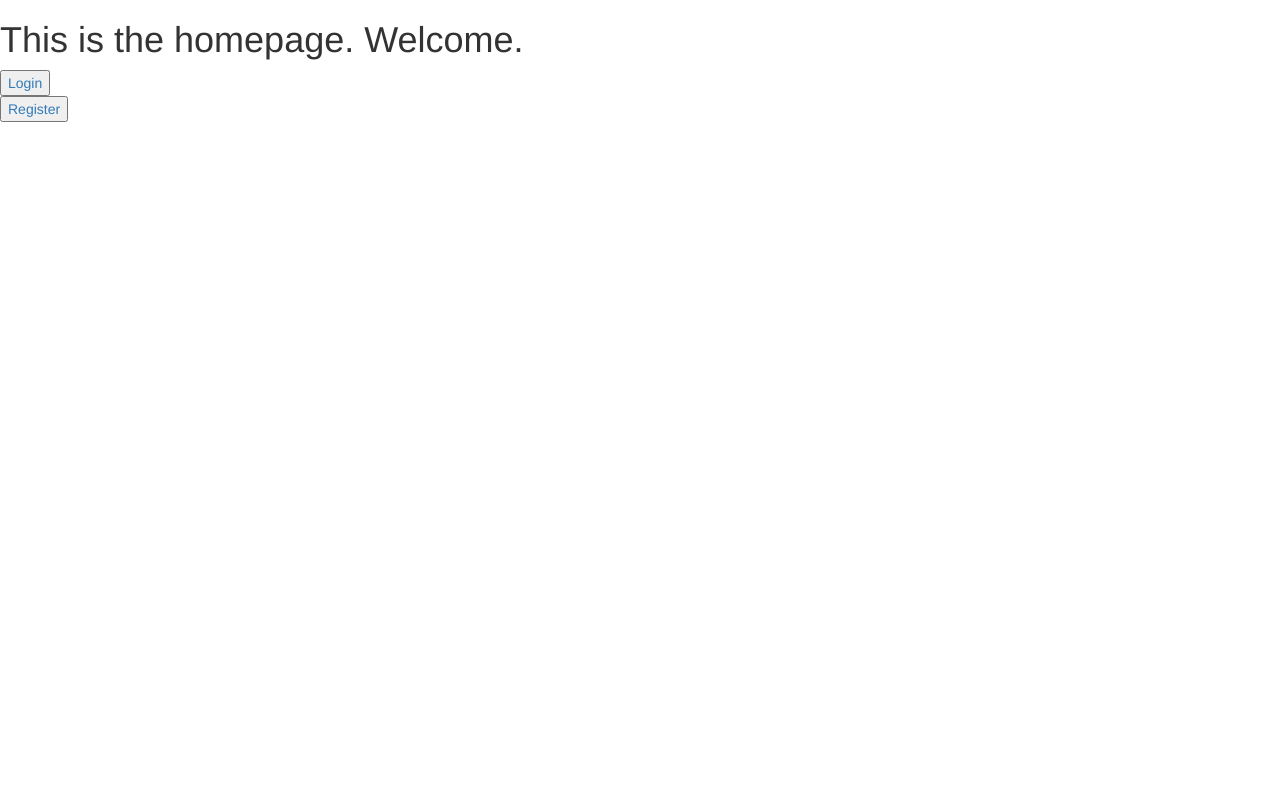
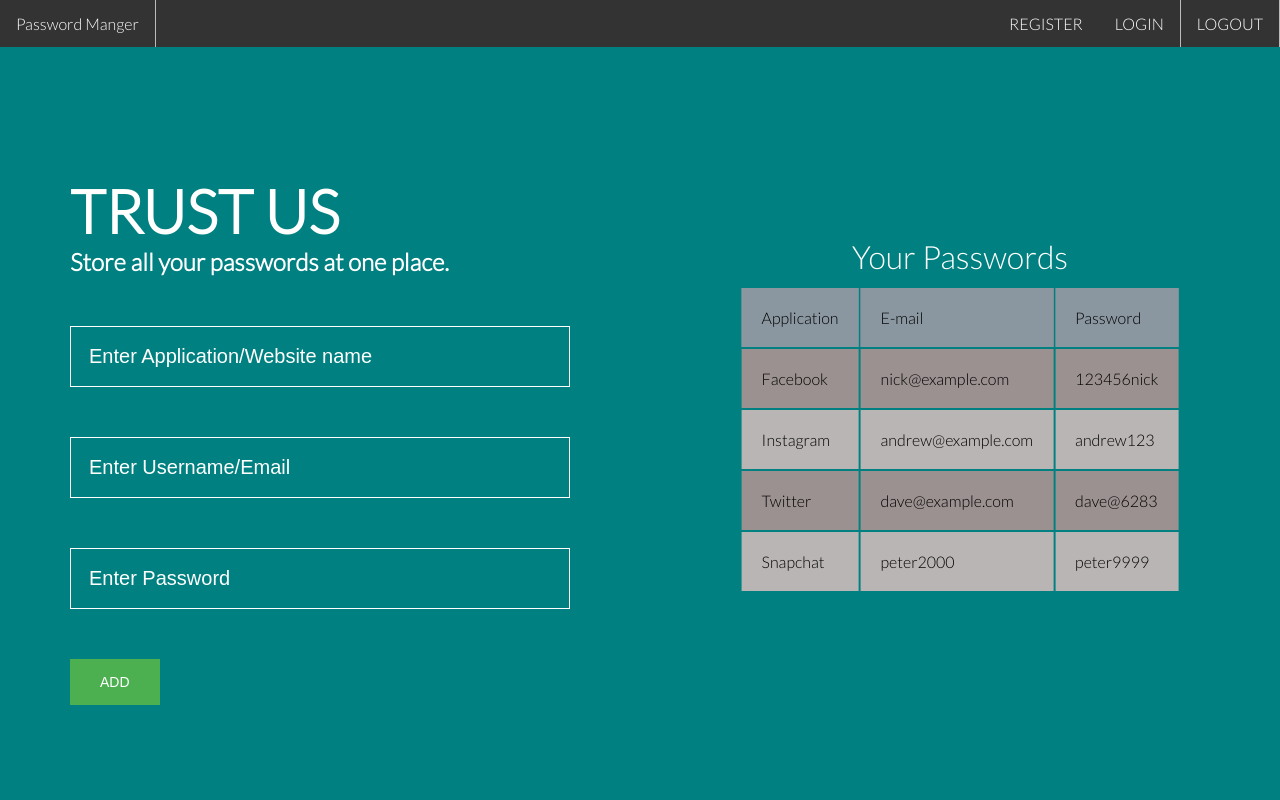
Before and after one commit to RitikMody/face-recognition-system, a Django app: page / in a window 1280 px wide. Run offline with Django 3.2, Linux system fonts and the light colour scheme; some libraries are stand-ins or nearby versions.

Commit message:
homepage UI

```diff
--- /dev/null
+++ b/login/static/login/css/home.css
@@ -0,0 +1,160 @@
+*,
+*:before,
+*:after {
+    -moz-box-sizing: border-box;
+    -webkit-box-sizing: border-box;
+    box-sizing: border-box;
+}
+
+body {
+    font-family: 'Lato', sans-serif;
+    color: white;
+    background-color: teal;
+    margin: 0;
+}
+
+h1 {
+    font-size: 60px;
+    margin: 0px;
+    padding: 0px;
+}
+
+h2 {
+    margin: 0px;
+    padding: 0px;
+    color: #FFF;
+}
+
+div.wrap {
+    width: 500px;
+    position: absolute;
+    top: 55%;
+    left: 25%;
+    transform: translate(-50%, -50%);
+    vertical-align: middle;
+}
+
+div.wrap div {
+    position: relative;
+    margin: 50px 0;
+}
+
+label {
+    position: absolute;
+    top: 0;
+    font-size: 30px;
+    margin: 10px;
+    padding: 0 10px;
+    background-color: teal;
+    -webkit-transition: top .2s ease-in-out,
+        font-size .2s ease-in-out;
+    transition: top .2s ease-in-out,
+        font-size .2s ease-in-out;
+}
+
+.active {
+    top: -25px;
+    font-size: 20px;
+}
+
+input[type=text] {
+    width: 100%;
+    padding: 18px;
+    border: 1px solid white;
+    font-size: 20px;
+    background-color: teal;
+    color: white;
+}
+
+input[type=text]:focus {
+    outline: none;
+}
+
+div.table {
+    max-width: 1200px;
+    margin: 10px auto;
+    align-self: auto;
+    position: absolute;
+    top: 50%;
+    left: 75%;
+    transform: translate(-50%, -50%);
+    vertical-align: middle;
+
+}
+
+caption {
+    font-size: 2em;
+    font-weight: 400;
+    padding: 10px 0;
+}
+
+thead th {
+    font-weight: 400;
+    background: #8a97a0;
+    color: #000;
+}
+
+tr {
+    background: rgb(156, 145, 145);
+    border-bottom: 1px solid #000;
+    margin-bottom: 5px;
+    color: #000;
+}
+
+tr:nth-child(even) {
+    background: rgb(186, 181, 181);
+}
+
+th,
+td {
+    text-align: left;
+    padding: 20px;
+    font-weight: 300;
+}
+
+
+ul {
+    list-style-type: none;
+    margin: 0;
+    padding: 0;
+    overflow: hidden;
+    background-color: #333;
+    position: fixed;
+    top: 0;
+    width: 100%;
+}
+
+
+li {
+    float: left;
+    border-right: 1px solid #bbb;
+}
+
+li:last-child {
+    border-right: none;
+}
+
+li a {
+    display: block;
+    color: white;
+    text-align: center;
+    padding: 14px 16px;
+    text-decoration: none;
+}
+
+::placeholder {
+    color: white;
+    opacity: 1;
+}
+
+.button {
+    background-color: #4CAF50;
+    border: none;
+    color: white;
+    padding: 15px 30px;
+    text-align: center;
+    text-decoration: none;
+    display: inline-block;
+    font-size: 14px;
+    cursor: pointer;
+}
--- a/login/templates/login/homepage.html
+++ b/login/templates/login/homepage.html
@@ -1,28 +1,72 @@
+{% load static %}
 <html>
 
 <head>
-    <link rel="stylesheet" href="css/style.css">
-    <link href="https://fonts.googleapis.com/css?family=Ubuntu" rel="stylesheet">
-    <meta name="viewport" content="width=device-width, initial-scale=1" />
-    <link rel="stylesheet" href="path/to/font-awesome/css/font-awesome.min.css">
-    <link rel="stylesheet" href="https://maxcdn.bootstrapcdn.com/bootstrap/3.4.1/css/bootstrap.min.css">
-    <script src="https://ajax.googleapis.com/ajax/libs/jquery/3.5.1/jquery.min.js"></script>
-    <script src="https://maxcdn.bootstrapcdn.com/bootstrap/3.4.1/js/bootstrap.min.js"></script>
+    <meta charset="utf-8">
+    <meta name="viewport" content="width=device-width, initial-scale=1.0">
     <title>Home</title>
+    <link rel="stylesheet" type="text/css" href="{% static 'login/css/home.css' %}" />
+    <link href='https://fonts.googleapis.com/css?family=Nunito:400,300' rel='stylesheet' type='text/css'>
+    <link href='https://fonts.googleapis.com/css?family=Lato:300' rel='stylesheet' type='text/css'>
 </head>
 
 <body>
-    {% if messages %}
-    {% for message in messages %}
-    <div class="alert alert-info alert-dismissible">
-        <a href="#" class="close" data-dismiss="alert" aria-label="close">&times;</a>
-        <p align="center">{{message}}</p>
+    <ul>
+        <li><a href="{% url 'home' %}">Password Manger</a></li>
+        <li style="float:right"><a href="{% url 'login' %}">LOGOUT</a></li>
+        <li style="float:right"><a href="{% url 'login' %}">LOGIN</a></li>
+        <li style="float:right"><a href="{% url 'register' %}">REGISTER</a></li>
+    </ul>
+    <div class="wrap">
+        <h1>TRUST US</h1>
+        <h2>Store all your passwords at one place.</h2>
+        <div>
+            <input id="email" type="text" class="cool" placeholder="Enter Application/Website name">
+        </div>
+        <div>
+            <input id="fname" type="text" class="cool" placeholder="Enter Username/Email" />
+        </div>
+
+        <div>
+            <input id="lname" type="text" class="cool" placeholder="Enter Password">
+        </div>
+        <button class="button">ADD</button>
+
     </div>
-    {% endfor %}
-    {% endif %}
-    <h1>This is the homepage. Welcome.</h1>
-    <a href="{% url 'login' %}"><button>Login</button></a><br>
-    <a href="{% url 'register' %}"><button>Register</button></a>
+    <div class="table">
+        <table>
+            <caption>Your Passwords</caption>
+            <thead>
+                <tr>
+                    <th scope="col">Application</th>
+                    <th scope="col">E-mail</th>
+                    <th scope="col">Password</th>
+                </tr>
+            </thead>
+            <tbody>
+                <tr>
+                    <th scope="row">Facebook</th>
+                    <td>nick@example.com</td>
+                    <td>123456nick</td>
+                </tr>
+                <tr>
+                    <th scope="row">Instagram</th>
+                    <td>andrew@example.com</td>
+                    <td>andrew123</td>
+                </tr>
+                <tr>
+                    <th scope="row">Twitter</th>
+                    <td>dave@example.com</td>
+                    <td>dave@6283</td>
+                </tr>
+                <tr>
+                    <th scope="row">Snapchat</th>
+                    <td>peter2000</td>
+                    <td>peter9999</td>
+                </tr>
+            </tbody>
+        </table>
+    </div>
 </body>
 
 </html>
```
Also changed, not shown: db.sqlite3.
